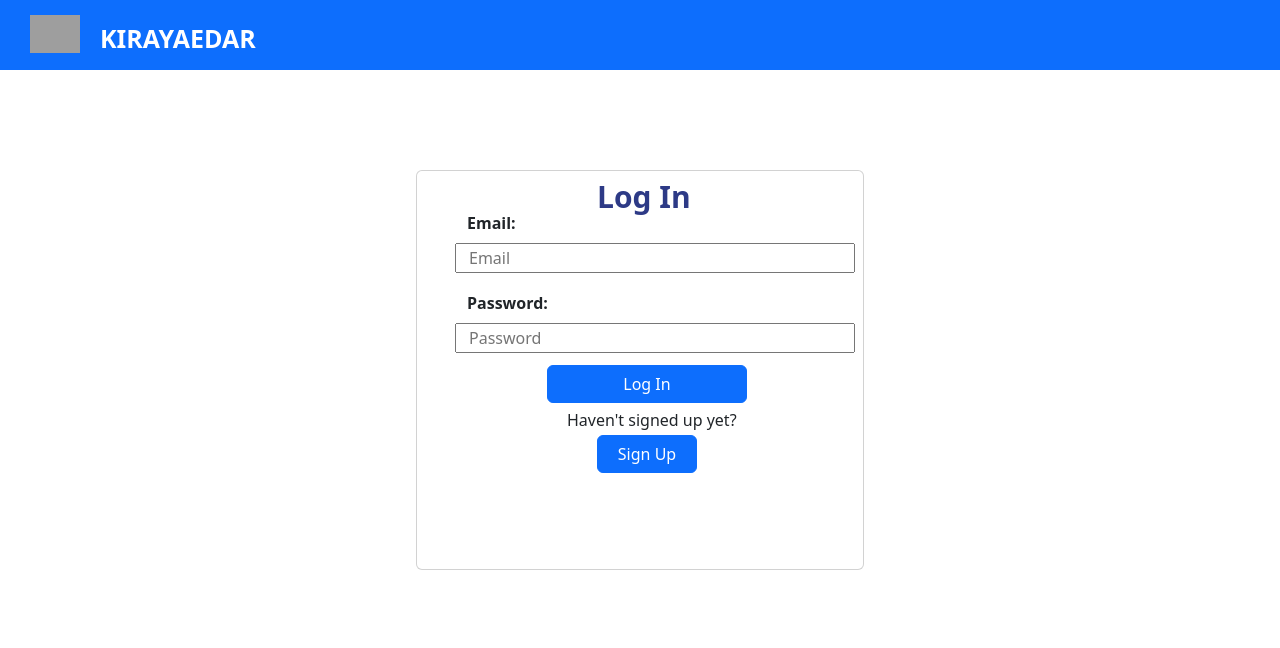
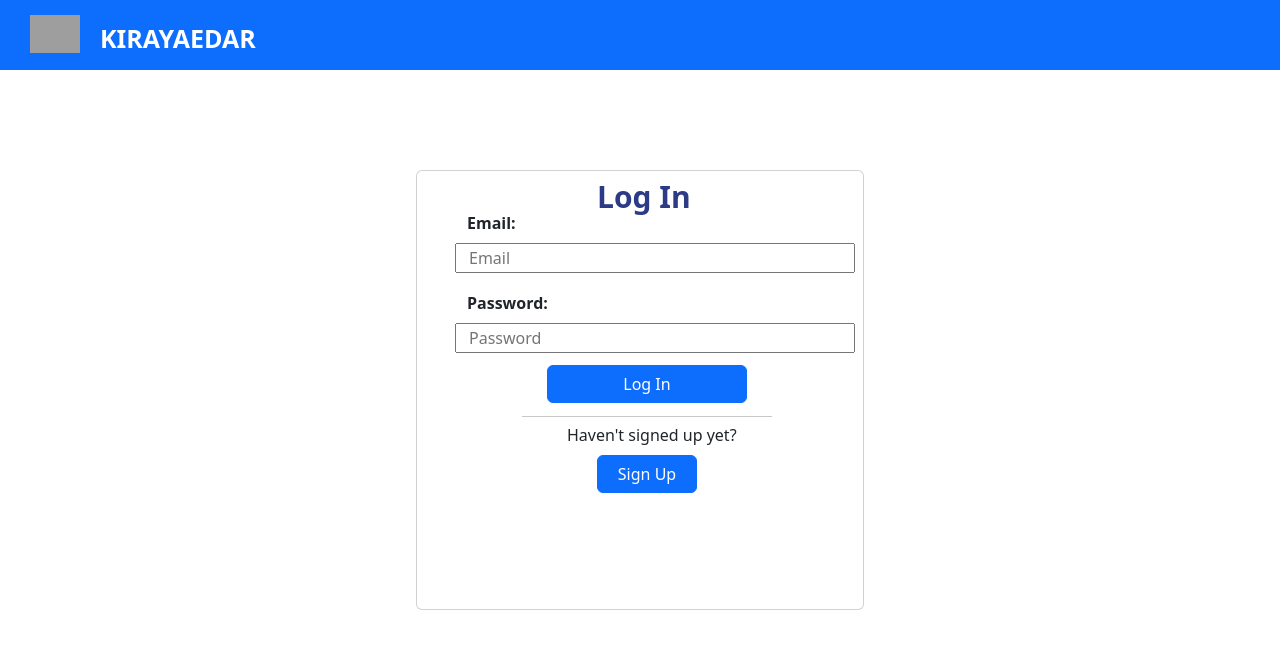
Before and after one commit to harsh0623/KIRAYEDAR, a React (Create React App) app in the folder kirayedar-react-project/: page / in a window 1280 px wide. Shown: the top 648 px of the page. Built offline with nearby package versions, Linux system fonts and the light colour scheme; grey boxes are pictures that could not be loaded.

Commit message:
Updating Login and SignUp pages

```diff
--- a/kirayedar-react-project/src/components/pages/loginPage.components.jsx
+++ b/kirayedar-react-project/src/components/pages/loginPage.components.jsx
@@ -10,7 +10,7 @@ const LoginPage = () => {
         className="card"
         style={{
           width: "35%",
-          height: "50vh",
+          height: "55vh",
           marginLeft: "auto",
           marginRight: "auto",
           marginTop: "100px",
@@ -90,10 +90,16 @@ const LoginPage = () => {
             Log In
           </button>
         </div>
+        <div>
+          <hr
+            className="fw-bold"
+            style={{ marginTop: "245px", width: "250px", marginLeft: "105px" }}
+          ></hr>
+        </div>
         <span
           style={{
             position: "absolute",
-            top: "240px",
+            top: "255px",
             left: "150px",
           }}
         >
@@ -102,7 +108,7 @@ const LoginPage = () => {
         <span
           style={{
             position: "absolute",
-            top: "240px",
+            top: "260px",
             left: "180px",
           }}
         >
--- a/kirayedar-react-project/src/components/pages/signupPage.components.jsx
+++ b/kirayedar-react-project/src/components/pages/signupPage.components.jsx
@@ -8,7 +8,7 @@ const SignUpPage = () => {
       className="card"
       style={{
         width: "42%",
-        height: "60vh",
+        height: "61vh",
         marginLeft: "auto",
         marginRight: "auto",
         marginTop: "100px",
@@ -134,6 +134,12 @@ const SignUpPage = () => {
           Sign Up
         </button>
       </span>
+      <div>
+        <hr
+          className="fw-bold"
+          style={{ marginTop: "330px", width: "250px", marginLeft: "150px" }}
+        ></hr>
+      </div>
       <div
         className="fw-bold"
         style={{
@@ -143,14 +149,14 @@ const SignUpPage = () => {
         }}
       >
         Already Signed Up?
-        <span  style={{
-          position: "absolute",
-          left: "150px",
-          width:"100px"
-        }}>
-          <Link to="/">
-            Log in
-          </Link>
+        <span
+          style={{
+            position: "absolute",
+            left: "150px",
+            width: "100px",
+          }}
+        >
+          <Link to="/">Log in</Link>
         </span>
       </div>
     </div>
```
